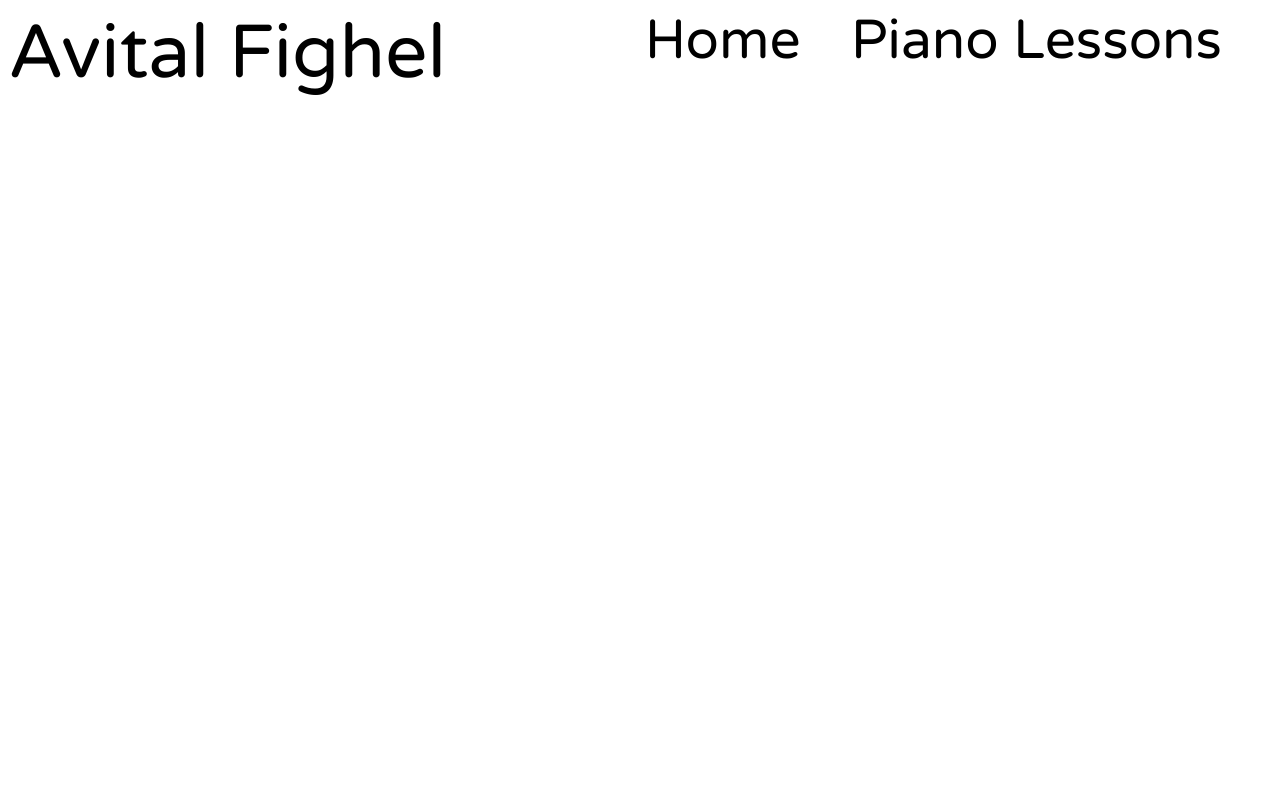
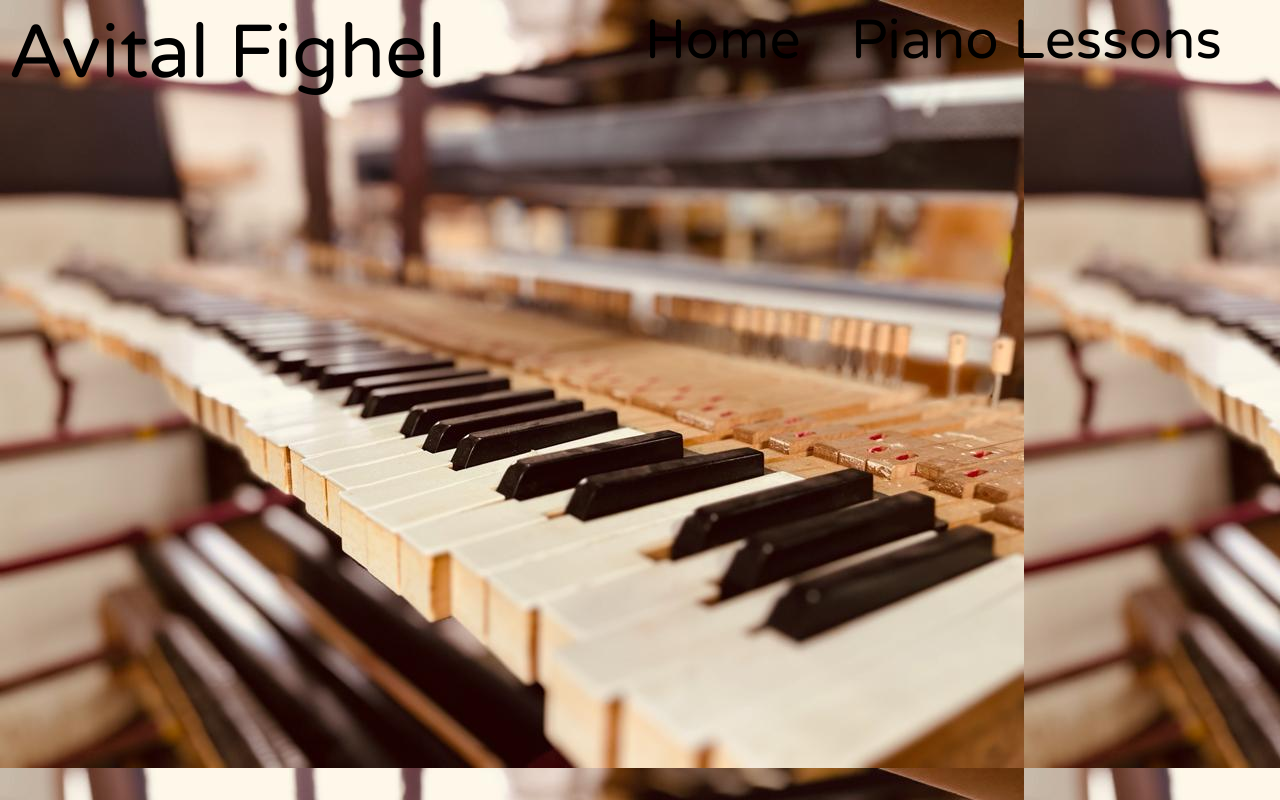
Before and after one commit to Orifig/Avital_Fighel-s_Website, a plain HTML site: page index.html in a window 1280 px wide. Drawn offline with Linux system fonts and the light colour scheme.

Commit message:
index.html

```diff
--- a/index.html
+++ b/index.html
@@ -12,7 +12,6 @@
 <body>
 
     <div class="NavBar">
-
         <div class="NavBarA">
             <p class="P1">
                 Avital Fighel
@@ -33,7 +32,13 @@
         </div>
 
     </div>
-
+    <div>
+        <style>
+             body {
+              background-image: url('home_page_H1.jpg');
+            }
+        </style>
+    </div>
 </body>
 
 </html>
```
